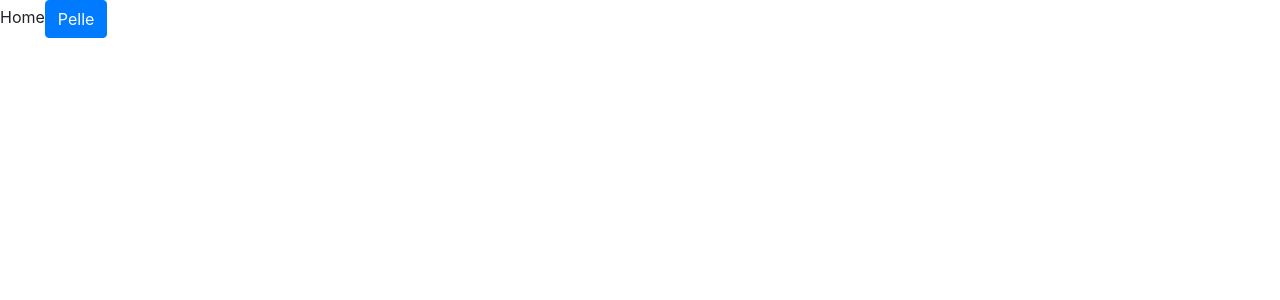
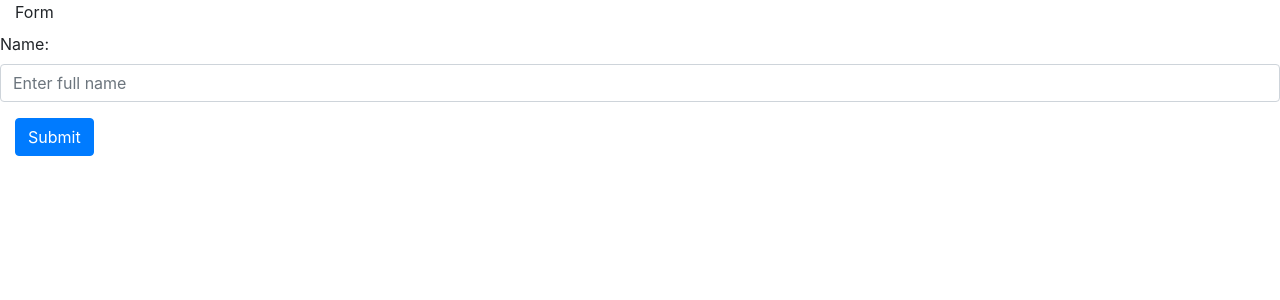
Before and after one commit to devcake-ab/join-the-force, a React (Create React App) app: page /submit in a window 1280 px wide. Shown: the top 300 px of the page. Built offline with nearby package versions, Linux system fonts and the light colour scheme.

Commit message:
started form

```diff
--- /dev/null
+++ b/src/components/submissionForm.js
@@ -0,0 +1,65 @@
+import React, { useState } from 'react'
+import Button from 'react-bootstrap/Button'
+import Form from 'react-bootstrap/Form'
+import Col from 'react-bootstrap/Col'
+import Row from 'react-bootstrap/Row'
+
+
+export default function SubmissionForm() {
+
+    const [form, setFormState] = useState({
+        name: '',
+    })
+
+    const updateField = e => {
+        const elementName = e.target.name
+        // If true then its an answer being filled
+        setFormState({
+            ...form,
+            [e.target.name]: e.target.value
+        })
+        console.log(form)
+        // if (elementName.includes('answerbox')) {
+        //     const idx = elementName.slice(elementName.length - 1, elementName.length)
+        //     const formAnswers = [...form.answers]
+        //     formAnswers[idx] = e.target.value
+        //     setFormState({
+        //         ...form,
+        //         answers: formAnswers
+        //     })
+        // } else {
+
+        // }
+    };
+
+    const onSubmit = async (e) => {
+        e.preventDefault()
+    }
+
+    return (
+        <Form onSubmit={(e) => onSubmit(e)}>
+            <Form.Group as={Col} controlId="formBasicEmail">
+                <Form.Label>Form</Form.Label>
+                {/* Name */}
+
+                <Form.Group as={Row} controlId="formBasicEmail">
+
+                    <Form.Label> Name: </Form.Label>
+                    <Form.Control
+                        name={`name`}
+                        key={`fullName`}
+                        type="text"
+                        placeholder={`Enter full name`}
+                        value={form.name}
+                        onChange={e => updateField(e)} />
+                </Form.Group>
+
+
+
+                {/* Submit  */}
+                <Button variant="primary" type="submit"> Submit </Button>
+
+            </Form.Group>
+        </Form>
+    )
+}
--- a/src/navigation/routes.js
+++ b/src/navigation/routes.js
@@ -4,7 +4,7 @@ import PrivateRoute from './privateRoute'
 import HomeScreen from '../screens/HomeScreen'
 import InformationScreen from '../screens/InformationScreen'
 import TestScreen from '../screens/TestScreen'
-
+import SubmitInformationScreen from '../screens/SubmitInformationScreen'
 
 export default function Routes() {
     return (
@@ -12,6 +12,7 @@ export default function Routes() {
             <PrivateRoute path="/" exact component={HomeScreen} />
             <PrivateRoute path="/information" exact component={InformationScreen} />
             <PrivateRoute path="/test" exact component={TestScreen} isPrivate={true} />
+            <PrivateRoute path="/submit" exact component={SubmitInformationScreen} />
             {/* redirect user to SignIn page if PrivateRoute does not exist and user is not authenticated */}
             <PrivateRoute component={HomeScreen} />
         </Switch>
--- a/src/screens/HomeScreen.js
+++ b/src/screens/HomeScreen.js
@@ -2,8 +2,6 @@ import React, { } from 'react'
 import Button from 'react-bootstrap/Button'
 
 import { useSelector, useDispatch } from 'react-redux'
-
-import Submission from '../models/submission'
 
 export default function HomeScreen() {
     const user = useSelector(state => state.user)
--- /dev/null
+++ b/src/screens/SubmitInformationScreen.js
@@ -0,0 +1,11 @@
+import React from 'react'
+
+import SubmissionForm from '../components/submissionForm'
+
+export default function SubmitInformationPage() {
+    return (
+        // header
+        <SubmissionForm />
+        // footer
+    )
+}
```
Also changed, not shown: src/components/newsFeed.js (added, +41 -0 lines).
